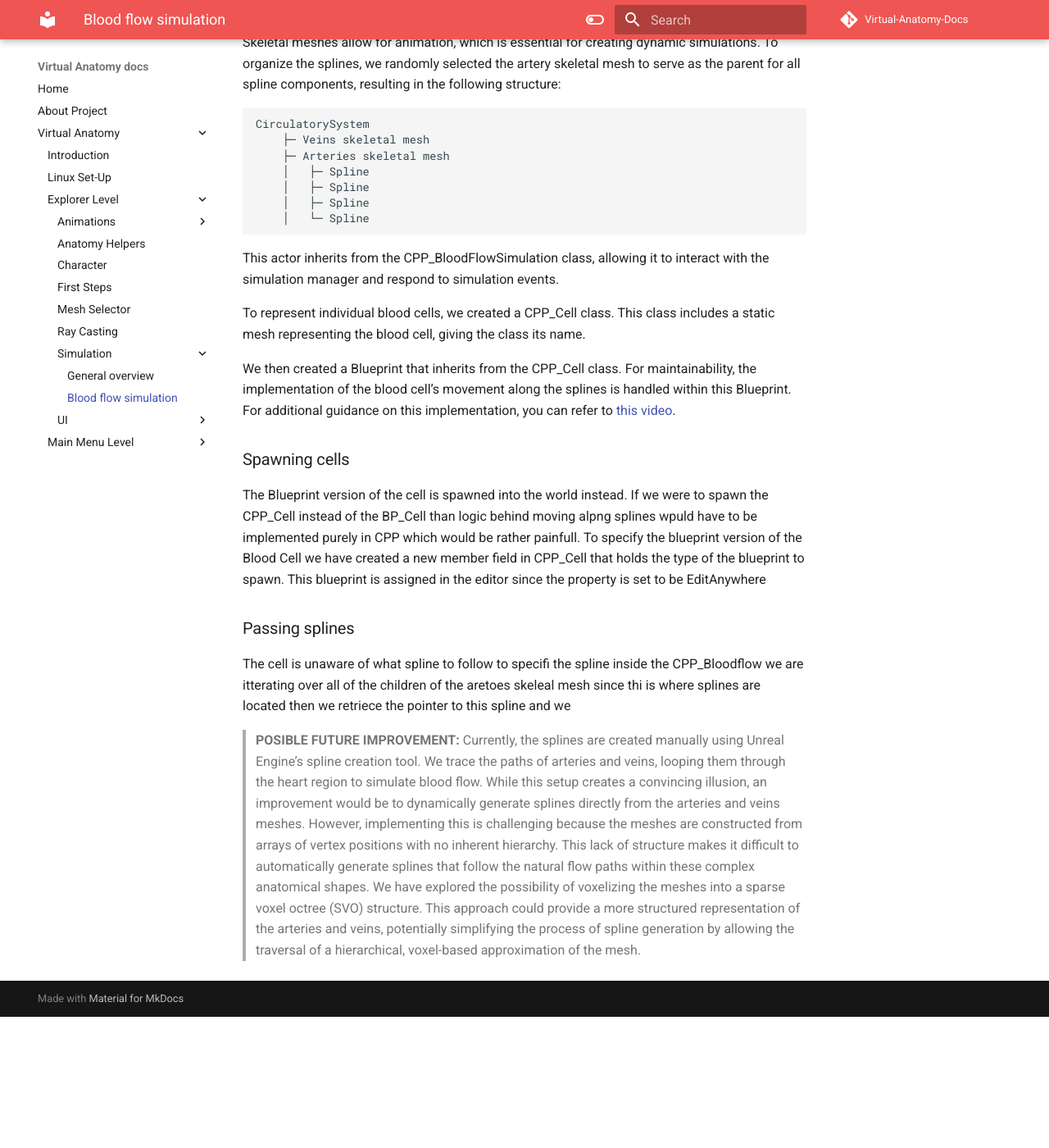
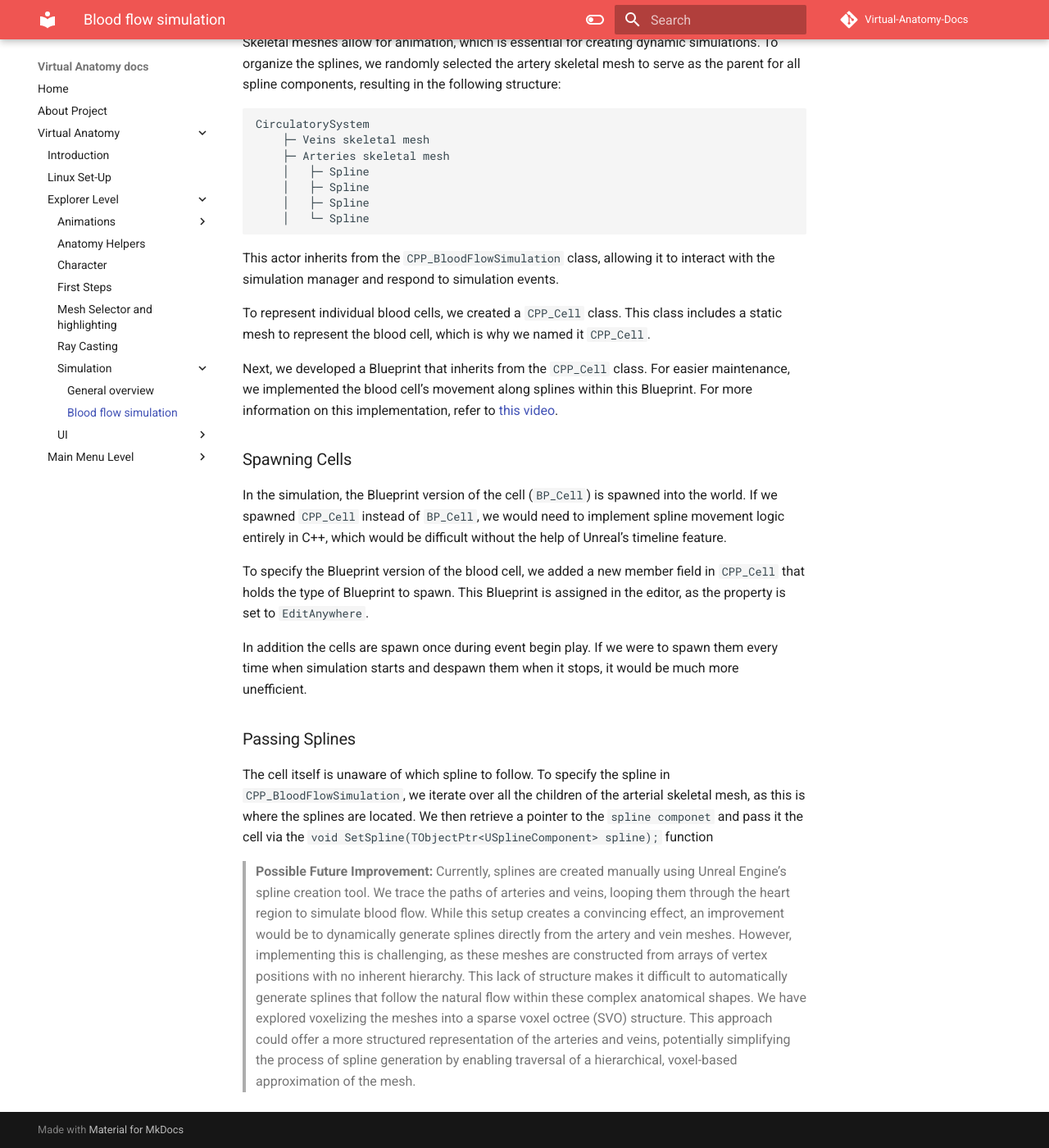
Before and after one commit to jrcz-data-science-lab/VirtualAnatomy-Documentation, an MkDocs documentation site: the page built from docs/VirtualAnatomy/ExplorerLevel/Simulation/BloodFlowSimulaiton.md, in a window 1280 px wide and 1400 px high, scrolled down 457 px. Shown: the whole window at 82% size. Built offline with MkDocs 1.6.1 and Material for MkDocs 9.7.7, drawn with Linux system fonts in a browser that asks for light colours; comment, search, counter and statistics services are not loaded; before the commit the page ends 1697 px from its top, so only the background shows below that.

````diff
--- a/docs/VirtualAnatomy/ExplorerLevel/Simulation/BloodFlowSimulaiton.md
+++ b/docs/VirtualAnatomy/ExplorerLevel/Simulation/BloodFlowSimulaiton.md
@@ -20,16 +20,24 @@
     │   └─ Spline
 ```
 
-This actor inherits from the CPP_BloodFlowSimulation class, allowing it to interact with the simulation manager and respond to simulation events.
+This actor inherits from the `CPP_BloodFlowSimulation` class, allowing it to interact with the simulation manager and respond to simulation events.
 
-To represent individual blood cells, we created a CPP_Cell class. This class includes a static mesh representing the blood cell, giving the class its name.
+To represent individual blood cells, we created a `CPP_Cell` class. This class includes a static mesh to represent the blood cell, which is why we named it `CPP_Cell`.
 
-We then created a Blueprint that inherits from the CPP_Cell class. For maintainability, the implementation of the blood cell’s movement along the splines is handled within this Blueprint. For additional guidance on this implementation, you can refer to [this video](https://www.youtube.com/watch?v=-V6D5WtemMI).
+Next, we developed a Blueprint that inherits from the `CPP_Cell` class. For easier maintenance, we implemented the blood cell’s movement along splines within this Blueprint. For more information on this implementation, refer to [this video](https://www.youtube.com/watch?v=-V6D5WtemMI).
 
-### Spawning cells
-The Blueprint version of the cell is spawned into the world instead. If we were to spawn the CPP_Cell instead of the BP_Cell than logic behind moving alpng splines wpuld have to be implemented purely in CPP which would be rather painfull. To specify the blueprint version of the Blood Cell we have created a new member field in CPP_Cell that holds the type of the blueprint to spawn. This blueprint is assigned in the editor since the property is set to be EditAnywhere
+### Spawning Cells
+In the simulation, the Blueprint version of the cell (`BP_Cell`) is spawned into the world. If we spawned `CPP_Cell` instead of `BP_Cell`, we would need to implement spline movement logic entirely in C++, which would be difficult without the help of Unreal’s timeline feature.
 
-### Passing splines
-The cell is unaware of what spline to follow to specifi the spline inside the CPP_Bloodflow we are itterating over all of the children of the aretoes skeleal mesh since thi is where splines are located then we retriece the pointer to this spline and we
+To specify the Blueprint version of the blood cell, we added a new member field in `CPP_Cell` that holds the type of Blueprint to spawn. This Blueprint is assigned in the editor, as the property is set to `EditAnywhere`.
 
->**POSIBLE FUTURE IMPROVEMENT:** Currently, the splines are created manually using Unreal Engine’s spline creation tool. We trace the paths of arteries and veins, looping them through the heart region to simulate blood flow. While this setup creates a convincing illusion, an improvement would be to dynamically generate splines directly from the arteries and veins meshes. However, implementing this is challenging because the meshes are constructed from arrays of vertex positions with no inherent hierarchy. This lack of structure makes it difficult to automatically generate splines that follow the natural flow paths within these complex anatomical shapes. We have explored the possibility of voxelizing the meshes into a sparse voxel octree (SVO) structure. This approach could provide a more structured representation of the arteries and veins, potentially simplifying the process of spline generation by allowing the traversal of a hierarchical, voxel-based approximation of the mesh.
+In addition the cells are spawn once during event begin play. If we were to spawn them every time when simulation starts and despawn them when it stops, it would be much more unefficient.
+
+### Passing Splines
+The cell itself is unaware of which spline to follow. To specify the spline in `CPP_BloodFlowSimulation`, we iterate over all the children of the arterial skeletal mesh, as this is where the splines are located. We then retrieve a pointer to the `spline componet` and pass it the cell via the `	void SetSpline(TObjectPtr<USplineComponent> spline);` function
+
+
+
+
+> **Possible Future Improvement:** Currently, splines are created manually using Unreal Engine’s spline creation tool. We trace the paths of arteries and veins, looping them through the heart region to simulate blood flow. While this setup creates a convincing effect, an improvement would be to dynamically generate splines directly from the artery and vein meshes. However, implementing this is challenging, as these meshes are constructed from arrays of vertex positions with no inherent hierarchy. This lack of structure makes it difficult to automatically generate splines that follow the natural flow within these complex anatomical shapes.
+>We have explored voxelizing the meshes into a sparse voxel octree (SVO) structure. This approach could offer a more structured representation of the arteries and veins, potentially simplifying the process of spline generation by enabling traversal of a hierarchical, voxel-based approximation of the mesh.
--- a/mkdocs.yml
+++ b/mkdocs.yml
@@ -22,13 +22,14 @@
           - Anatomy Helpers: VirtualAnatomy/ExplorerLevel/AnatomyHelpers.md
           - Character: VirtualAnatomy/ExplorerLevel/Character.md
           - First Steps: VirtualAnatomy/ExplorerLevel/FirstSteps.md
-          - Mesh Selector: VirtualAnatomy/ExplorerLevel/MeshSelector.md
+          - Mesh Selector and highlighting: VirtualAnatomy/ExplorerLevel/MeshSelector.md
           - Ray Casting: VirtualAnatomy/ExplorerLevel/RayCasting.md
           - Simulation:
             - General overview: VirtualAnatomy/ExplorerLevel/Simulation/GeneralOverview.md
             - Blood flow simulation: VirtualAnatomy/ExplorerLevel/Simulation/BloodFlowSimulaiton.md
           - UI:
             - GeneralAproach: VirtualAnatomy/ExplorerLevel/UI/HowIsUIDone.md
+            - Side bar: VirtualAnatomy/ExplorerLevel/UI/SideBar.md
             - UI Classes:
               - SimulationButton: VirtualAnatomy/ExplorerLevel/UI/SimulationButton.md
               - Clicked on info: VirtualAnatomy/ExplorerLevel/UI/ClickedOnInfo.md
````
Also changed, not shown: docs/VirtualAnatomy/ExplorerLevel/MeshSelector.md (+1 -1 lines), docs/VirtualAnatomy/ExplorerLevel/UI/ClickedOnInfo.md (+1 -1 lines), docs/VirtualAnatomy/ExplorerLevel/UI/HowIsUIDone.md (+4 -1 lines), docs/VirtualAnatomy/ExplorerLevel/UI/SideBar.md (added, +41 -0 lines), docs/images/side-bar-button-change-colour-and-texture.png (added).
